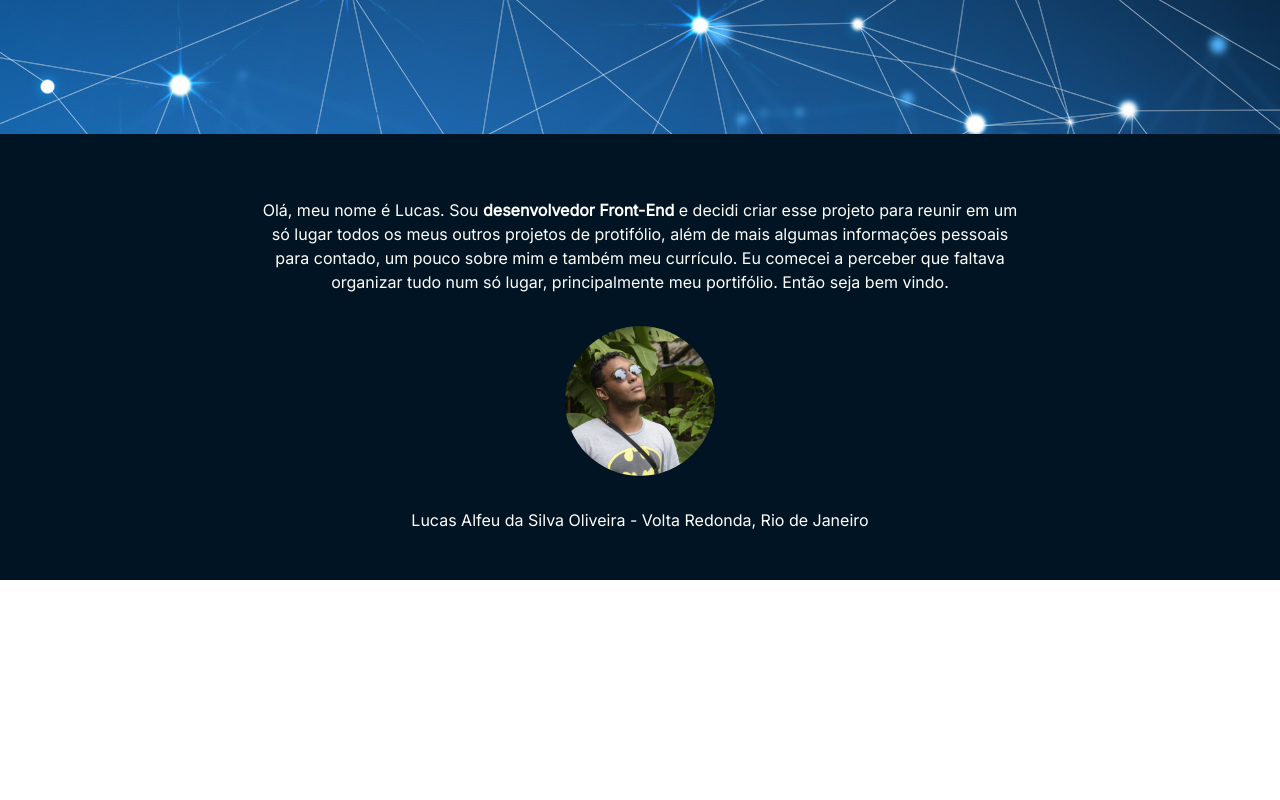
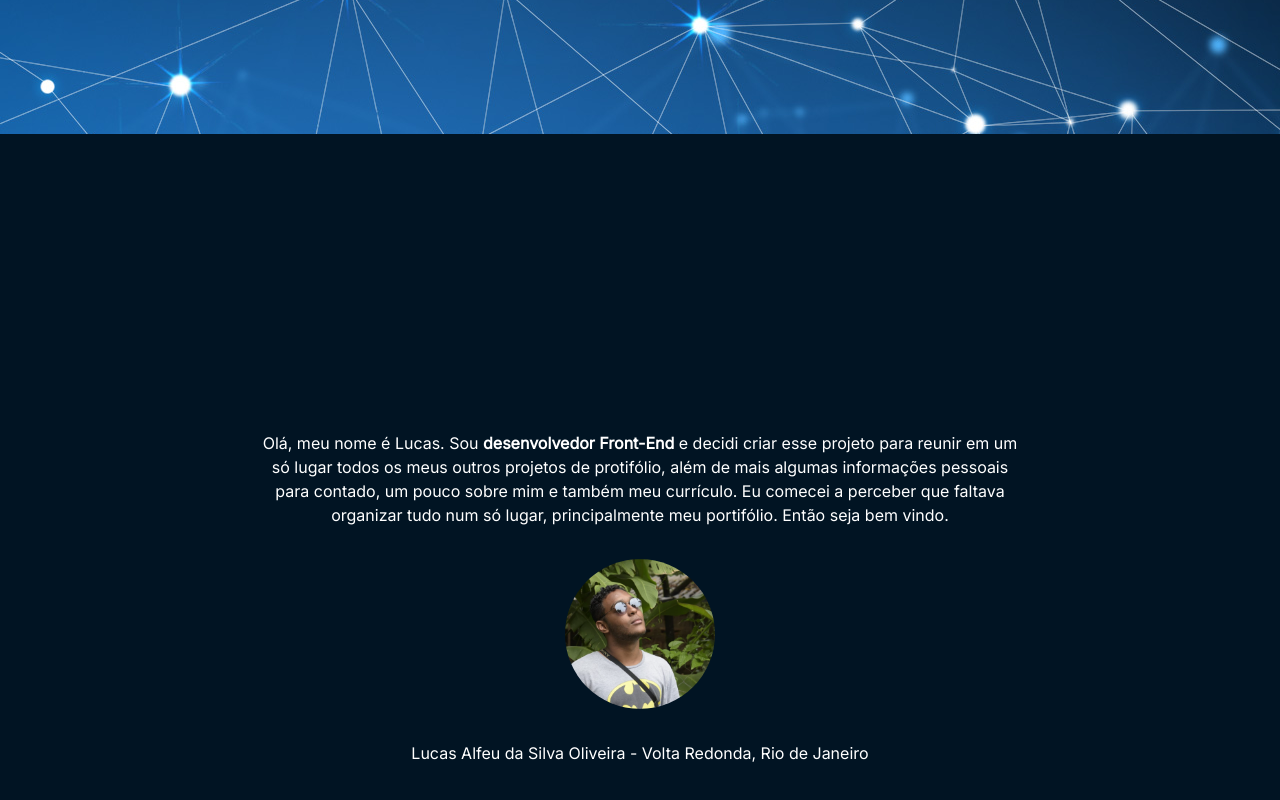
Before and after one commit to LucasAlfeu/portfolio, a React (Create React App) app: page / in a window 1280 px wide. Shown: the part 440-1240 px from the top of the page. Before the commit the page ends 1020 px from the top, so only its background shows below. Built offline with nearby package versions, Linux system fonts and the light colour scheme.

Commit message:
Altura da Pagina Inicial

```diff
--- a/src/Pages/Inicio/Inicio.module.scss
+++ b/src/Pages/Inicio/Inicio.module.scss
@@ -3,6 +3,7 @@
     display: flex;
     flex-direction: column;
     justify-content: center;
+    height: 100vh;
     line-height: 1.5rem;
     margin-top: 4rem;
     text-align: center;
@@ -19,6 +20,5 @@
     &__informacao{
         color: white;
         margin-top: 2rem;
-        margin-bottom: 3rem;
     }
 }
```
